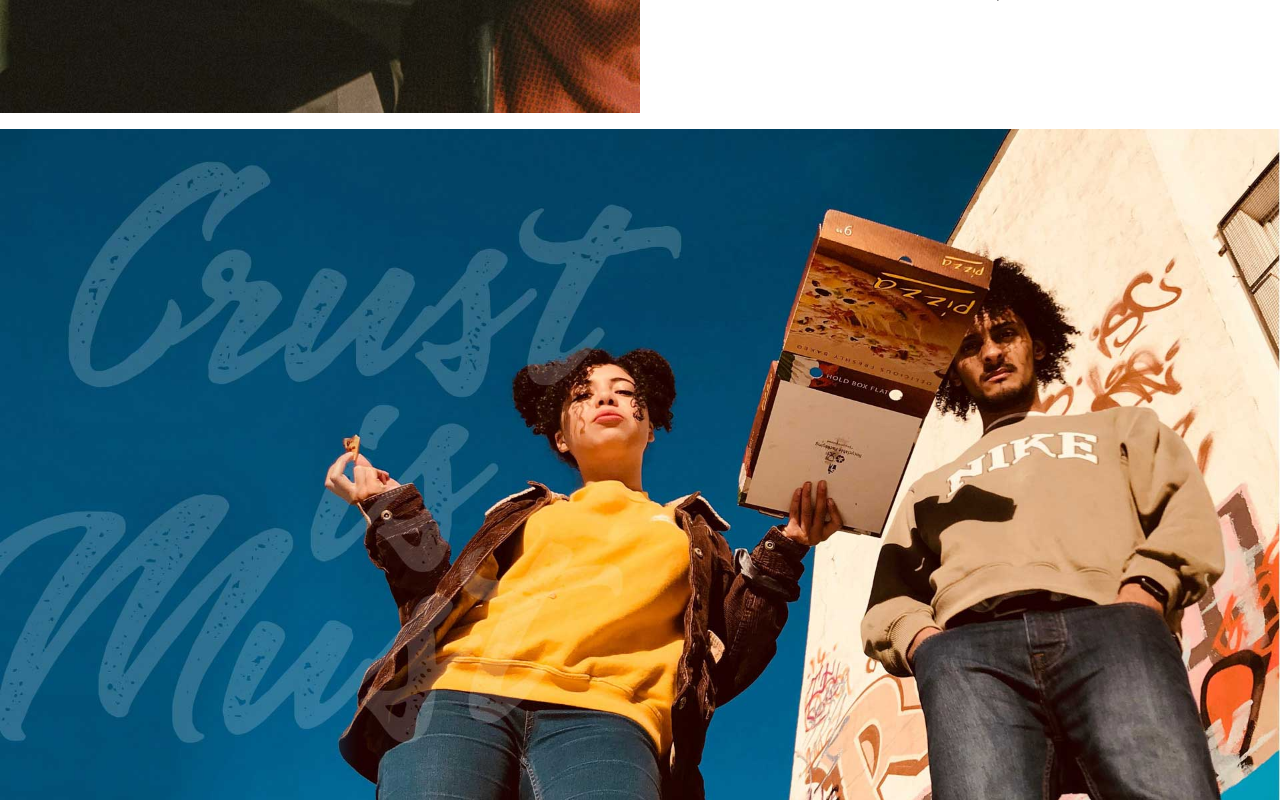
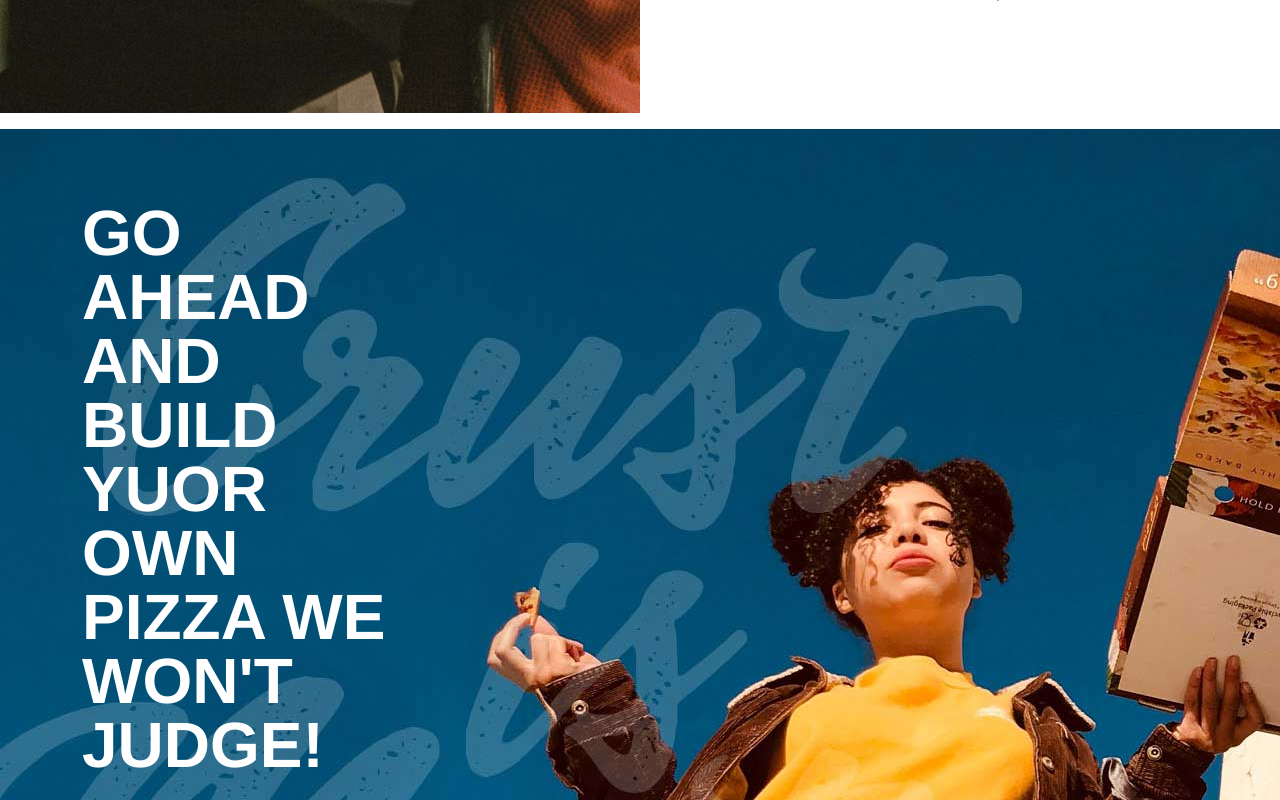
Before and after one commit to MarcosZacarias/proj-html-vuejs, a Vue app: page / in a window 1280 px wide. Shown: the part 1740-2540 px from the top of the page. Built offline with nearby package versions, Linux system fonts and the light colour scheme.

Commit message:
add quote img all screen

```diff
--- a/src/components/AppMain.vue
+++ b/src/components/AppMain.vue
@@ -79,8 +79,10 @@ export default {
       </div>
     </section>
     <!-- Section image all-screen -->
-    <section>
-      <img src="../../public/img/layout/h3-background-img.jpg" alt="" />
+    <section class="img-all-screen center">
+      <div class="container">
+        <p>{{ mainDataLayout.imgAllScreen.quote }}</p>
+      </div>
     </section>
     <!-- Section card persons -->
     <section>
--- a/src/data/dataStatic.js
+++ b/src/data/dataStatic.js
@@ -68,6 +68,11 @@ const mainDataLayout = {
       ],
     },
   ],
+
+  imgAllScreen: {
+    quote: "Go Ahead and build yuor own pizza we won't judge!",
+  },
+
   cardsPersons: [
     {
       imgPath: "../../public/img/layout/h1-team-1a-700x700.jpg",
--- a/src/style/general.scss
+++ b/src/style/general.scss
@@ -87,6 +87,19 @@ body {
       font-size: 0.6rem;
       color: #d2401e;
     }
+  }
+}
+
+.img-all-screen {
+  background-image: url("../../public/img/layout/h3-background-img.jpg");
+  height: 90vh;
+  color: #ffffff;
+  font-size: 4rem;
+  font-weight: bold;
+  text-transform: uppercase;
+  p {
+    width: 30%;
+    line-height: 1;
   }
 }
 
```
